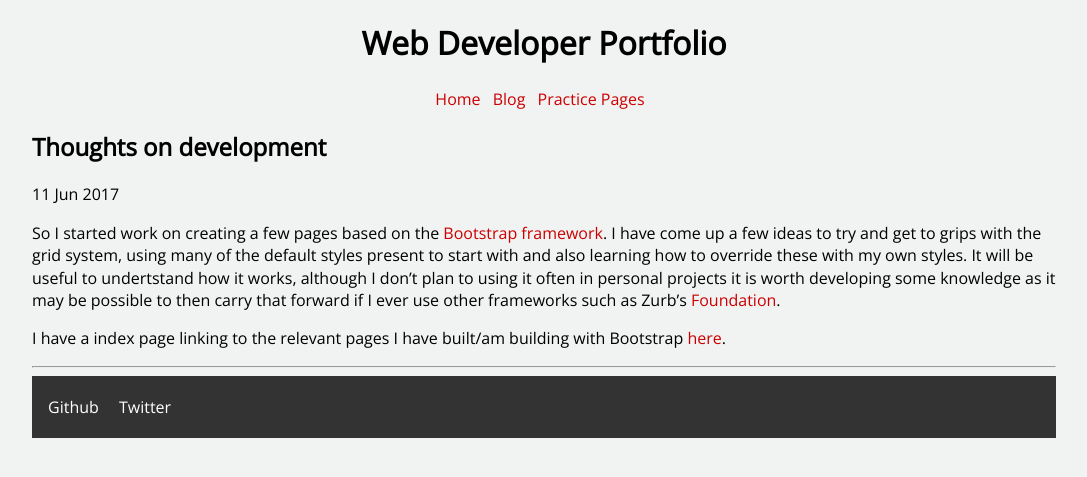
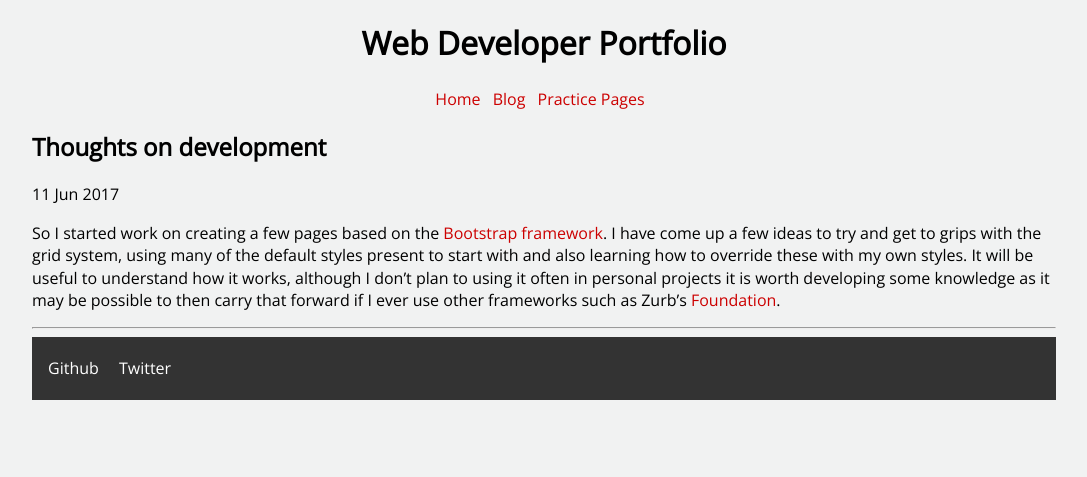
Before and after one commit to cguttweb/cguttweb.github.io, a Jekyll site: the page built from _posts/2017-06-11-thoughts-on-development.md, in a window 1280 px wide. Shown: the top 477 px of the page, without its empty margins (96-1183 px from the left). Built offline with Jekyll 4.4.1, drawn with Linux system fonts in a browser that asks for light colours.

Commit message:
added new post and fixed some typos in previous posts

```diff
--- a/_posts/2017-06-11-thoughts-on-development.md
+++ b/_posts/2017-06-11-thoughts-on-development.md
@@ -4,6 +4,4 @@
 date: 2017-06-11
 ---
 
-So I started work on creating a few pages based on the [Bootstrap framework](http://www.getbootstrap.com). I have come up a few ideas to try and get to grips with the grid system, using many of the default styles present to start with and also learning how to override these with my own styles. It will be useful to undertstand how it works, although I don't plan to using it often in personal projects it is worth developing some knowledge as it may be possible to then carry that forward if I ever use other frameworks such as Zurb's [Foundation](http://foundation.zurb.com/).
-
-I have a index page linking to the relevant pages I have built/am building with Bootstrap [here](/practice/learningbootstrap/.html).
+So I started work on creating a few pages based on the [Bootstrap framework](http://www.getbootstrap.com). I have come up a few ideas to try and get to grips with the grid system, using many of the default styles present to start with and also learning how to override these with my own styles. It will be useful to understand how it works, although I don't plan to using it often in personal projects it is worth developing some knowledge as it may be possible to then carry that forward if I ever use other frameworks such as Zurb's [Foundation](http://foundation.zurb.com/).
```
Also changed, not shown: _posts/2017-05-29-projects-and-ideas.md (+1 -1 lines), _posts/2017-06-24-an-update.md (+1 -1 lines), _posts/2017-11-05-learning-focus.md (added, +9 -0 lines).
